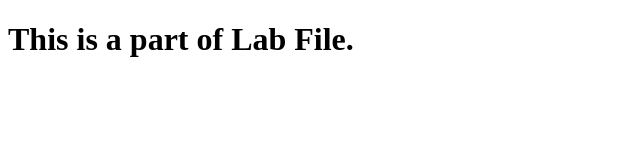
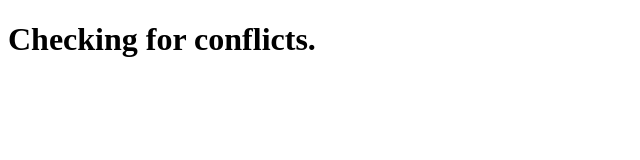
Before and after one commit to AyushAgarwal0109/assignment-6, a plain HTML site: page index.html in a window 1280 px wide. Shown: the whole page, without its empty margins (0-640 px from the left). Drawn offline with Linux system fonts and the light colour scheme.

Commit message:
Checking conflicts

```diff
--- a/index.html
+++ b/index.html
@@ -7,6 +7,6 @@
     <title>Assignment 6</title>
   </head>
   <body>
-    <h1>This is a part of Lab File.</h1>
+    <h1>Checking for conflicts.</h1>
   </body>
 </html>
```
